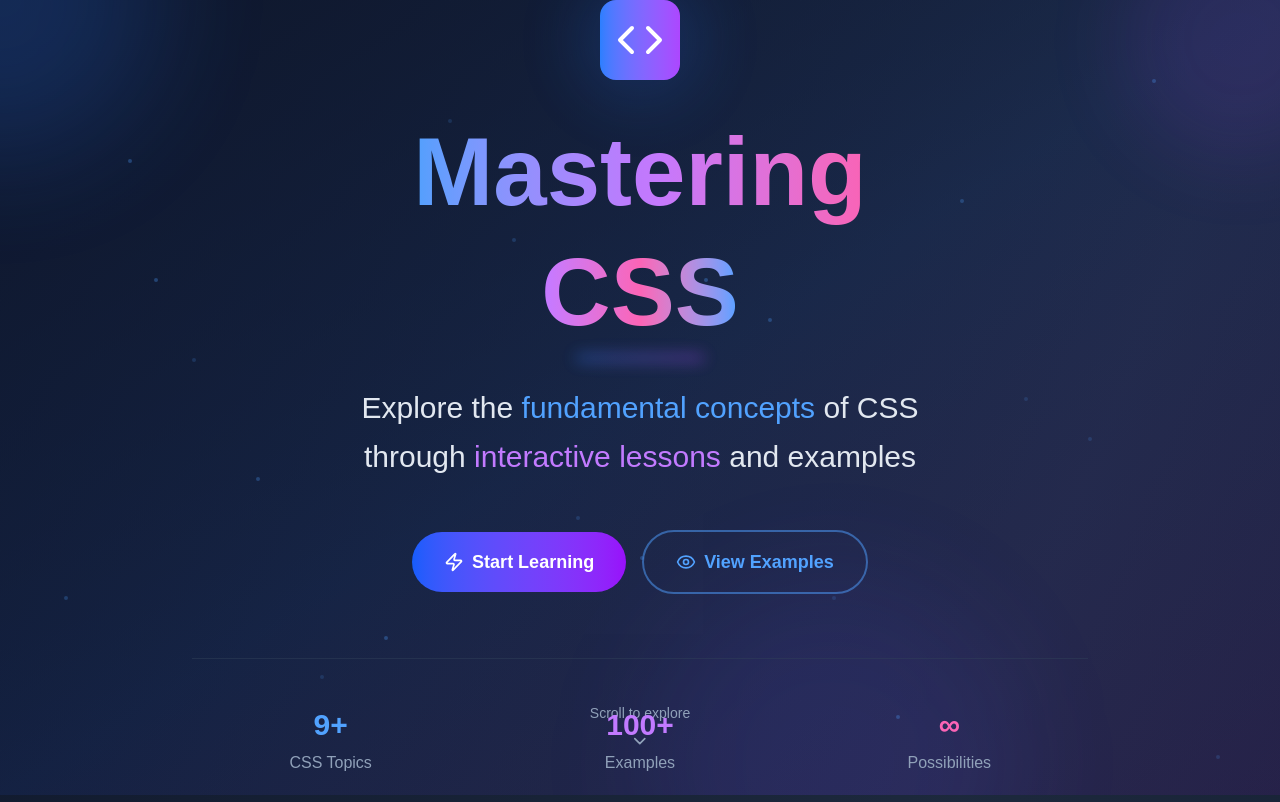
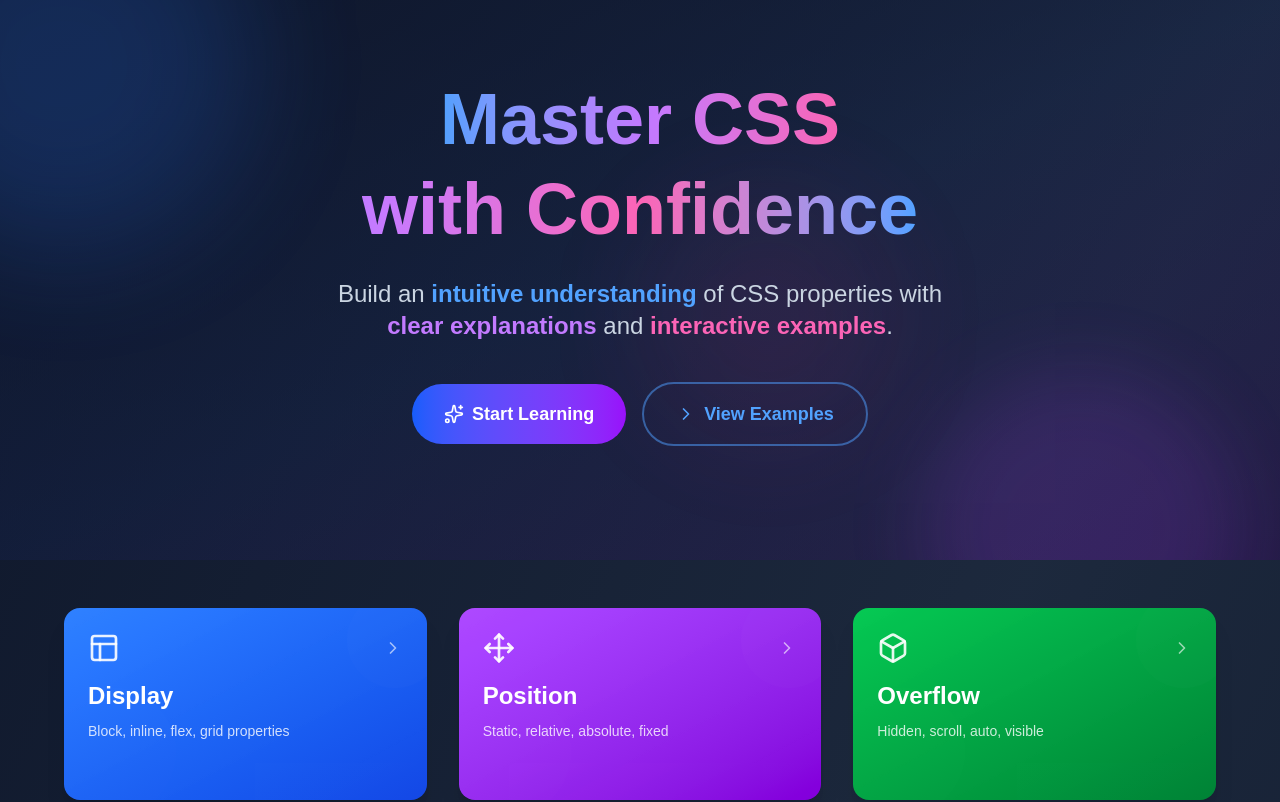
Before and after one commit to essolami/mastering-css, a Next.js app: page / in a window 1280 px wide. Shown: the top 802 px of the page. Built offline with nearby package versions, Linux system fonts and the light colour scheme.

Commit message:
home page

```diff
--- a/src/app/page.tsx
+++ b/src/app/page.tsx
@@ -12,6 +12,7 @@ import {
   RotateCcw,
   Maximize,
   Eye,
+  Sparkles,
 } from "lucide-react";
 import Link from "next/link";
 
@@ -94,160 +95,90 @@ export default function Home() {
   return (
     <div className="min-h-screen bg-gradient-to-br from-slate-900 via-slate-800 to-slate-900">
       {/* Header */}
-      <header className="relative overflow-hidden min-h-[70vh] flex items-center justify-center pb-5">
-        {/* Animated Background */}
-        <div className="absolute inset-0 bg-gradient-to-br from-slate-900 via-blue-900/20 to-purple-900/20"></div>
-
-        {/* Floating Orbs */}
+      <header className="relative overflow-hidden min-h-[70vh] flex items-center justify-center pb-10 bg-gradient-to-br from-slate-900 via-blue-950/30 to-purple-950/30">
+        {/* Blurred Glows */}
         <div className="absolute inset-0 overflow-hidden">
-          <div className="absolute -top-40 -left-40 w-80 h-80 bg-blue-500/20 rounded-full blur-3xl animate-pulse"></div>
+          <div className="absolute -top-32 -left-32 w-96 h-96 bg-blue-500/20 rounded-full blur-3xl animate-pulse"></div>
           <div
-            className="absolute -top-20 -right-20 w-60 h-60 bg-purple-500/20 rounded-full blur-2xl animate-pulse"
-            style={{ animationDelay: "1s" }}
+            className="absolute -bottom-32 right-10 w-80 h-80 bg-purple-500/20 rounded-full blur-2xl animate-pulse"
+            style={{ animationDelay: "1.5s" }}
           ></div>
           <div
-            className="absolute -bottom-40 left-1/2 w-96 h-96 bg-indigo-500/10 rounded-full blur-3xl animate-pulse"
-            style={{ animationDelay: "2s" }}
+            className="absolute top-1/3 left-1/2 w-64 h-64 bg-pink-500/10 rounded-full blur-3xl animate-pulse"
+            style={{ animationDelay: "2.5s" }}
           ></div>
         </div>
 
-        {/* Grid Pattern */}
+        {/* Subtle Grid */}
         <div className="absolute inset-0 opacity-5">
           <div
             className="absolute inset-0"
             style={{
-              backgroundImage: `
-              linear-gradient(rgba(255,255,255,0.1) 1px, transparent 1px),
-              linear-gradient(90deg, rgba(255,255,255,0.1) 1px, transparent 1px)
-            `,
+              backgroundImage:
+                "linear-gradient(rgba(255,255,255,0.05) 1px, transparent 1px), linear-gradient(90deg, rgba(255,255,255,0.05) 1px, transparent 1px)",
               backgroundSize: "50px 50px",
             }}
           ></div>
         </div>
 
-        {/* Particles */}
-        <div className="absolute inset-0">
-          {[
-            { left: "10%", top: "20%", delay: "0s", duration: "2s" },
-            { left: "20%", top: "60%", delay: "0.5s", duration: "3s" },
-            { left: "30%", top: "80%", delay: "1s", duration: "2.5s" },
-            { left: "40%", top: "30%", delay: "1.5s", duration: "3.5s" },
-            { left: "50%", top: "70%", delay: "2s", duration: "2.2s" },
-            { left: "60%", top: "40%", delay: "2.5s", duration: "3.2s" },
-            { left: "70%", top: "90%", delay: "3s", duration: "2.8s" },
-            { left: "80%", top: "50%", delay: "0.3s", duration: "3.8s" },
-            { left: "90%", top: "10%", delay: "1.2s", duration: "2.3s" },
-            { left: "15%", top: "45%", delay: "1.8s", duration: "3.1s" },
-            { left: "25%", top: "85%", delay: "2.2s", duration: "2.6s" },
-            { left: "35%", top: "15%", delay: "0.8s", duration: "3.4s" },
-            { left: "45%", top: "65%", delay: "1.3s", duration: "2.9s" },
-            { left: "55%", top: "35%", delay: "2.8s", duration: "3.3s" },
-            { left: "65%", top: "75%", delay: "0.2s", duration: "2.4s" },
-            { left: "75%", top: "25%", delay: "1.7s", duration: "3.7s" },
-            { left: "85%", top: "55%", delay: "2.3s", duration: "2.7s" },
-            { left: "95%", top: "95%", delay: "0.7s", duration: "3.9s" },
-            { left: "5%", top: "75%", delay: "1.4s", duration: "2.1s" },
-            { left: "12%", top: "35%", delay: "2.6s", duration: "3.6s" },
-          ].map((particle, i) => (
-            <div
-              key={i}
-              className="absolute w-1 h-1 bg-blue-400/30 rounded-full animate-pulse"
-              style={{
-                left: particle.left,
-                top: particle.top,
-                animationDelay: particle.delay,
-                animationDuration: particle.duration,
-              }}
-            ></div>
-          ))}
+        {/* Header Content */}
+        <div className="relative z-10 container mx-auto px-6 text-center">
+          {/* Animated Icon */}
+          {/* <div className="inline-flex items-center justify-center mb-8 relative">
+            <div className="absolute inset-0 bg-blue-500/20 rounded-full blur-xl scale-150 animate-pulse"></div>
+            <div className="relative bg-gradient-to-r from-blue-500 to-purple-500 p-5 rounded-2xl">
+              <Code className="w-14 h-14 text-white" />
             </div>
+          </div> */}
 
-        {/* Main Content */}
-        <div className="relative z-10 container mx-auto px-6 text-center">
-          <div className="max-w-4xl mx-auto">
-            {/* Icon with Glow */}
-            <div className="inline-flex items-center justify-center mb-8 relative">
-              <div className="absolute inset-0 bg-blue-500/20 rounded-full blur-xl scale-150 animate-pulse"></div>
-              <div className="relative bg-gradient-to-r from-blue-500 to-purple-500 p-4 rounded-2xl">
-                <Code className="w-12 h-12 text-white" />
-              </div>
-            </div>
-
-            {/* Title with Animation */}
-            <div className="mb-8 relative">
-              <h1 className="text-7xl md:text-8xl font-black mb-4 leading-tight">
+          {/* Main Title */}
+          <h1 className="text-6xl md:text-7xl font-black mb-6 leading-tight">
             <span className="bg-gradient-to-r from-blue-400 via-purple-400 to-pink-400 bg-clip-text text-transparent animate-pulse">
-                  Mastering
+              Master CSS
             </span>
             <br />
             <span className="bg-gradient-to-r from-purple-400 via-pink-400 to-blue-400 bg-clip-text text-transparent">
-                  CSS
+              with Confidence
             </span>
           </h1>
 
-              {/* Glowing underline */}
-              <div className="absolute -bottom-2 left-1/2 transform -translate-x-1/2 w-32 h-1 bg-gradient-to-r from-blue-500 to-purple-500 rounded-full blur-sm opacity-80"></div>
-            </div>
-
-            {/* Subtitle with Typewriter Effect */}
-            <p className="text-2xl md:text-3xl text-slate-200 mb-8 leading-relaxed font-light">
-              Explore the{" "}
-              <span className="text-blue-400 font-medium">
-                fundamental concepts
+          {/* Subtitle */}
+          <p className="text-xl md:text-2xl text-slate-300 mb-10 max-w-2xl mx-auto">
+            Build an{" "}
+            <span className="text-blue-400 font-semibold">
+              intuitive understanding
             </span>{" "}
-              of CSS
+            of CSS properties with
             <br />
-              through{" "}
-              <span className="text-purple-400 font-medium">
-                interactive lessons
+            <span className="text-purple-400 font-semibold">
+              clear explanations
             </span>{" "}
-              and examples
+            and{" "}
+            <span className="text-pink-400 font-semibold">
+              interactive examples
+            </span>
+            .
           </p>
 
-            {/* CTA Buttons */}
-            <div className="flex flex-col sm:flex-row gap-4 justify-center items-center mt-12">
-              <button className="group relative px-8 py-4 bg-gradient-to-r from-blue-600 to-purple-600 rounded-full font-bold text-white text-lg transition-all duration-300 hover:scale-105 hover:shadow-2xl hover:shadow-blue-500/25">
+          {/* Buttons */}
+          <div className="flex flex-col sm:flex-row gap-4 justify-center items-center">
+            <a
+              href="#cssTopics"
+              className="group relative px-8 py-4 bg-gradient-to-r from-blue-600 to-purple-600 rounded-full font-bold text-white text-lg transition-all duration-300 hover:scale-105 hover:shadow-lg"
+            >
               <span className="relative z-10 flex items-center gap-2">
-                  <Zap className="w-5 h-5" />
-                  <a href="#cssTopics">Start Learning</a>
+                <Sparkles className="w-5 h-5" /> Start Learning
               </span>
-                <div className="absolute inset-0 bg-gradient-to-r from-blue-700 to-purple-700 rounded-full opacity-0 group-hover:opacity-100 transition-opacity duration-300"></div>
-              </button>
+            </a>
 
-              <button className="group relative px-8 py-4 border-2 border-blue-400/50 rounded-full font-bold text-blue-400 text-lg transition-all duration-300 hover:scale-105 hover:bg-blue-400/10 hover:border-blue-400">
+            <a
+              href="#cssTopics"
+              className="group relative px-8 py-4 border-2 border-blue-400/50 rounded-full font-bold text-blue-400 text-lg transition-all duration-300 hover:scale-105 hover:bg-blue-400/10 hover:border-blue-400"
+            >
               <span className="flex items-center gap-2">
-                  <Eye className="w-5 h-5" />
-
-                  <a href="#cssTopics">View Examples</a>
+                <ChevronRight className="w-5 h-5" /> View Examples
               </span>
-              </button>
-            </div>
-
-            {/* Stats */}
-            <div className="grid grid-cols-3 gap-8 mt-16 pt-12 border-t border-slate-700/50">
-              <div className="text-center">
-                <div className="text-3xl font-bold text-blue-400 mb-2">9+</div>
-                <div className="text-slate-400">CSS Topics</div>
-              </div>
-              <div className="text-center">
-                <div className="text-3xl font-bold text-purple-400 mb-2">
-                  100+
-                </div>
-                <div className="text-slate-400">Examples</div>
-              </div>
-              <div className="text-center">
-                <div className="text-3xl font-bold text-pink-400 mb-2">∞</div>
-                <div className="text-slate-400">Possibilities</div>
-              </div>
-            </div>
-          </div>
-        </div>
-
-        {/* Scroll Indicator */}
-        <div className="absolute bottom-8 left-1/2 transform -translate-x-1/2 text-slate-400 animate-bounce">
-          <div className="flex flex-col items-center gap-2">
-            <span className="text-sm">Scroll to explore</span>
-            <ChevronRight className="w-5 h-5 rotate-90" />
+            </a>
           </div>
         </div>
       </header>
--- a/src/app/position/page.tsx
+++ b/src/app/position/page.tsx
@@ -14,6 +14,7 @@ import {
   Check,
   RotateCcw,
 } from "lucide-react";
+import Link from "next/link";
 
 const PositionPage = () => {
   type PositionType = "static" | "relative" | "absolute" | "fixed" | "sticky";
@@ -158,7 +159,9 @@ const PositionPage = () => {
           <div className="flex items-center justify-between">
             <div className="flex items-center gap-4">
               <button className="p-2 hover:bg-slate-800 rounded-lg transition-colors">
-                <ArrowLeft className="w-5 h-5 text-slate-400" />
+                <Link href="/">
+                  <ArrowLeft className="w-5 h-5 text-slate-400" />
+                </Link>
               </button>
               <div className="flex items-center gap-2">
                 <Move className="w-6 h-6 text-green-400" />
```
Lines whose indentation alone changed are shown as unchanged.
